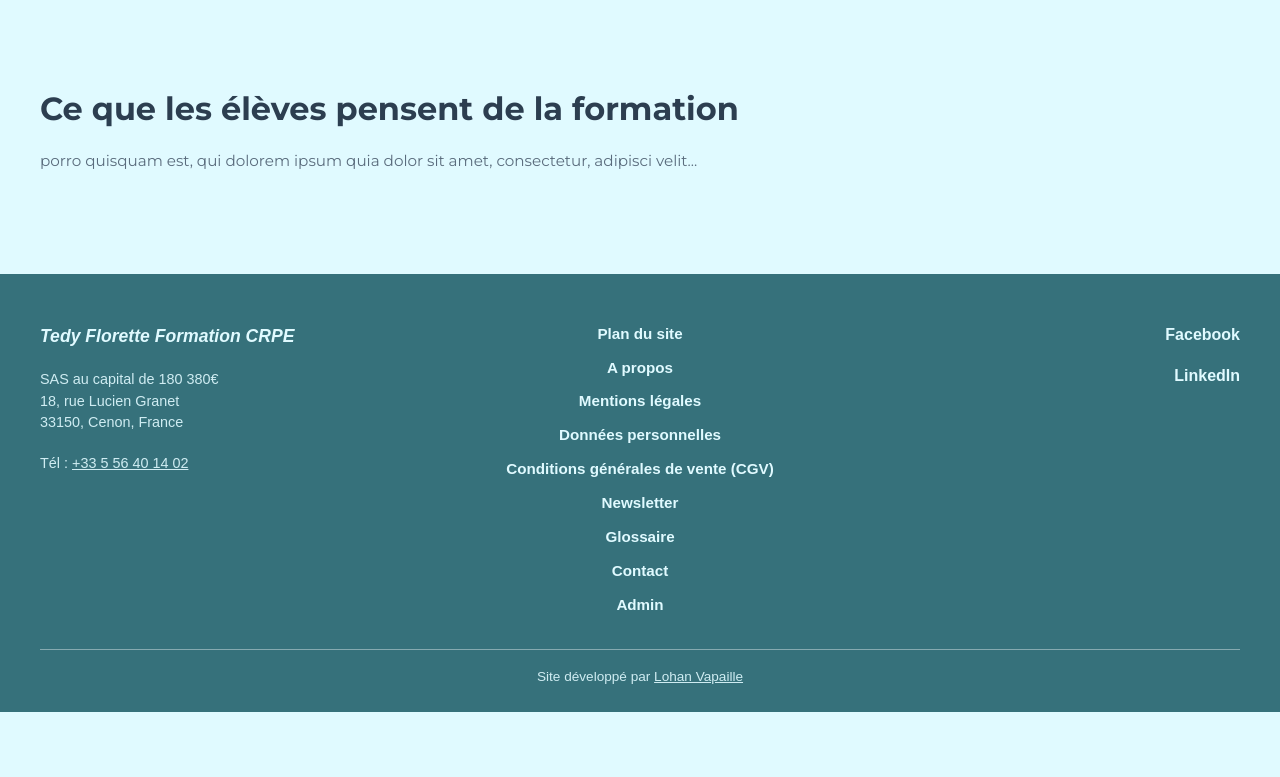
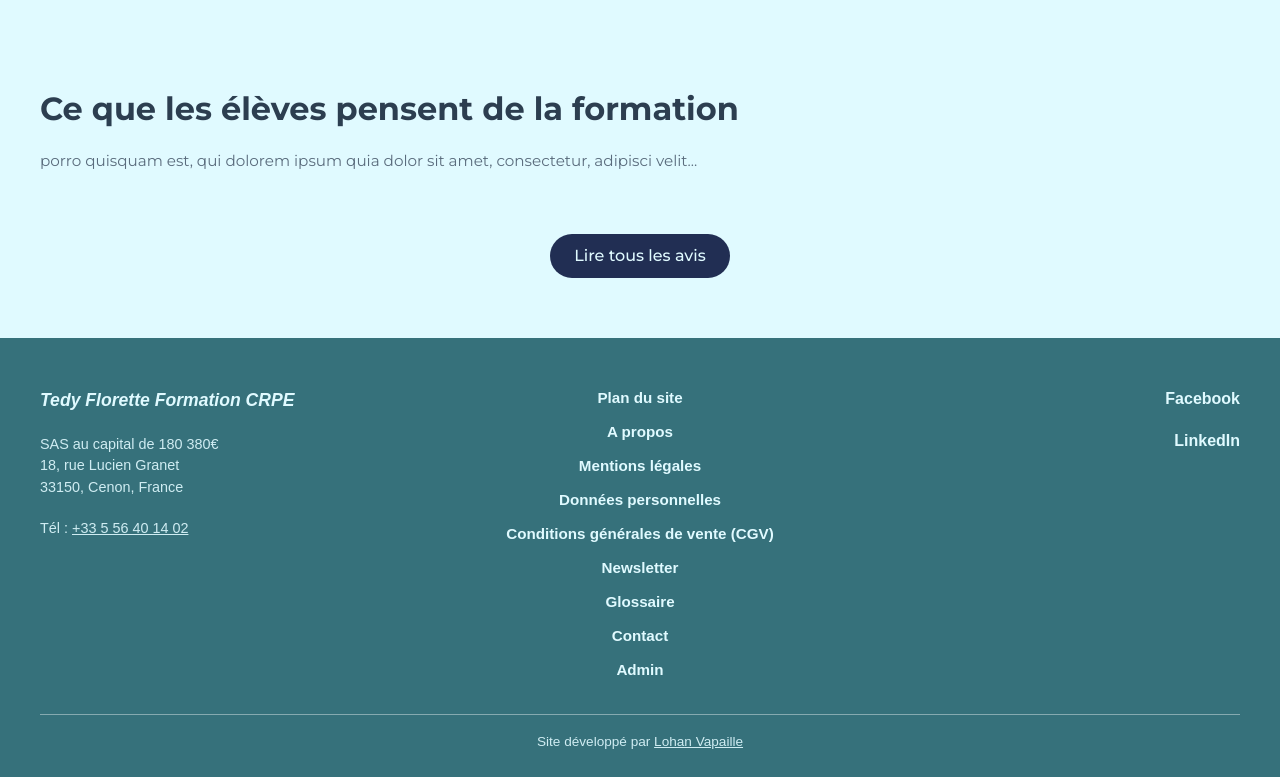
Before and after one commit to LohanVapaille/tedycrpe_CRPE-formation-plateform, a Laravel app: page / in a window 1280 px wide. Shown: the part 1901-2678 px from the top of the page. Before the commit the page ends 2613 px from the top, so only its background shows below. Run offline with Laravel 12, Linux system fonts and the light colour scheme; data that the repository does not hold is empty; style sheets or scripts are compiled from the project's sources; parts of the project's set-up code (start-up, migrations or seed data) failed here and were passed over.

Commit message:
btn lire avis

```diff
--- a/resources/css/pages/_home.scss
+++ b/resources/css/pages/_home.scss
@@ -30,6 +30,13 @@
         margin-top: 1rem;
         align-self: flex-start; // Évite que le bouton s'étire sur toute la largeur
     }
+}
+
+.lirelesautreavis {
+    display: inline-block;
+
+    margin: auto;
+    margin-top: 20px;
 }
 
 // --- PRESENTATION TEDY ---
--- a/resources/views/home.blade.php
+++ b/resources/views/home.blade.php
@@ -142,6 +142,8 @@
                 </div>
             @endforeach
         </div>
+
+        <div style="display:flex "><a class="lirelesautreavis btn-primary " target="_blank" href="https://www.google.com/search?client=opera-gx&hs=vJ1&sa=X&sca_esv=9e14c540528a302f&q=avis%20sur%20tedy%20florette%20ei%20moissy-cramayel&rflfq=1&num=20&stick=H4sIAAAAAAAAAONgkxIxNDQyMjMzszS0MDIyMLQ0MDI2MNvAyPiKUTOxLLNYobi0SKEkNaVSIS0nvyi1pCRVITVTITc_s7i4Uje5KDE3sTI1ZxEr8WoBVUy4tHMAAAA&rldimm=11226669182201902306&tbm=lcl&hl=fr-FR&ved=0CAYQ5foLahcKEwjgme3utK-VAxUAAAAAHQAAAAAQCw&biw=1912&bih=948&dpr=1#lkt=LocalPoiReviews&arid=Ci9DQUlRQUNvZENodHljRjlvT2pFNGFWWjVNakIzWTB0d1ZXOVdRV05QVldGdVZFRRAB">Lire tous les avis</a>
     </div>
 
 
```
